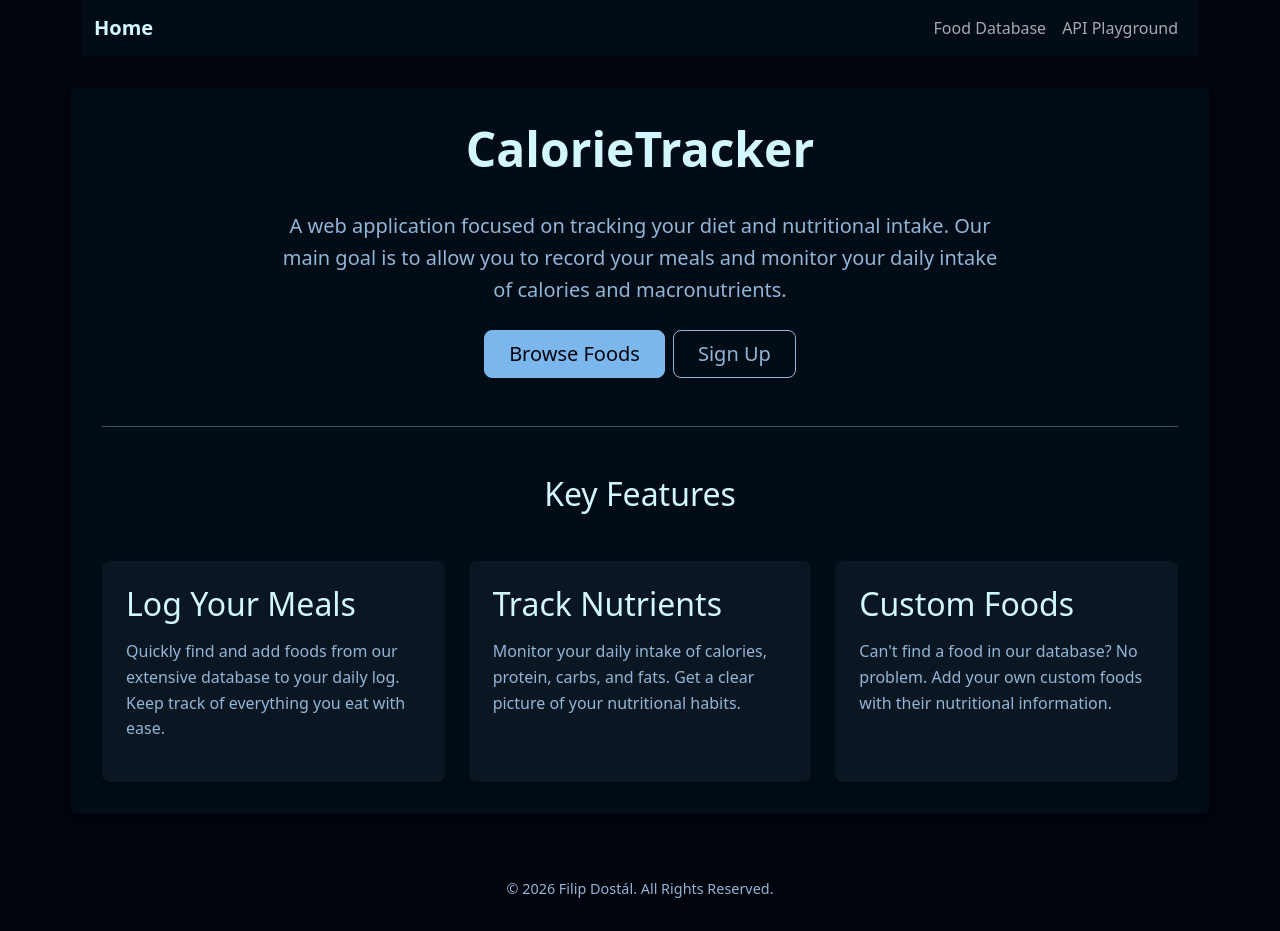
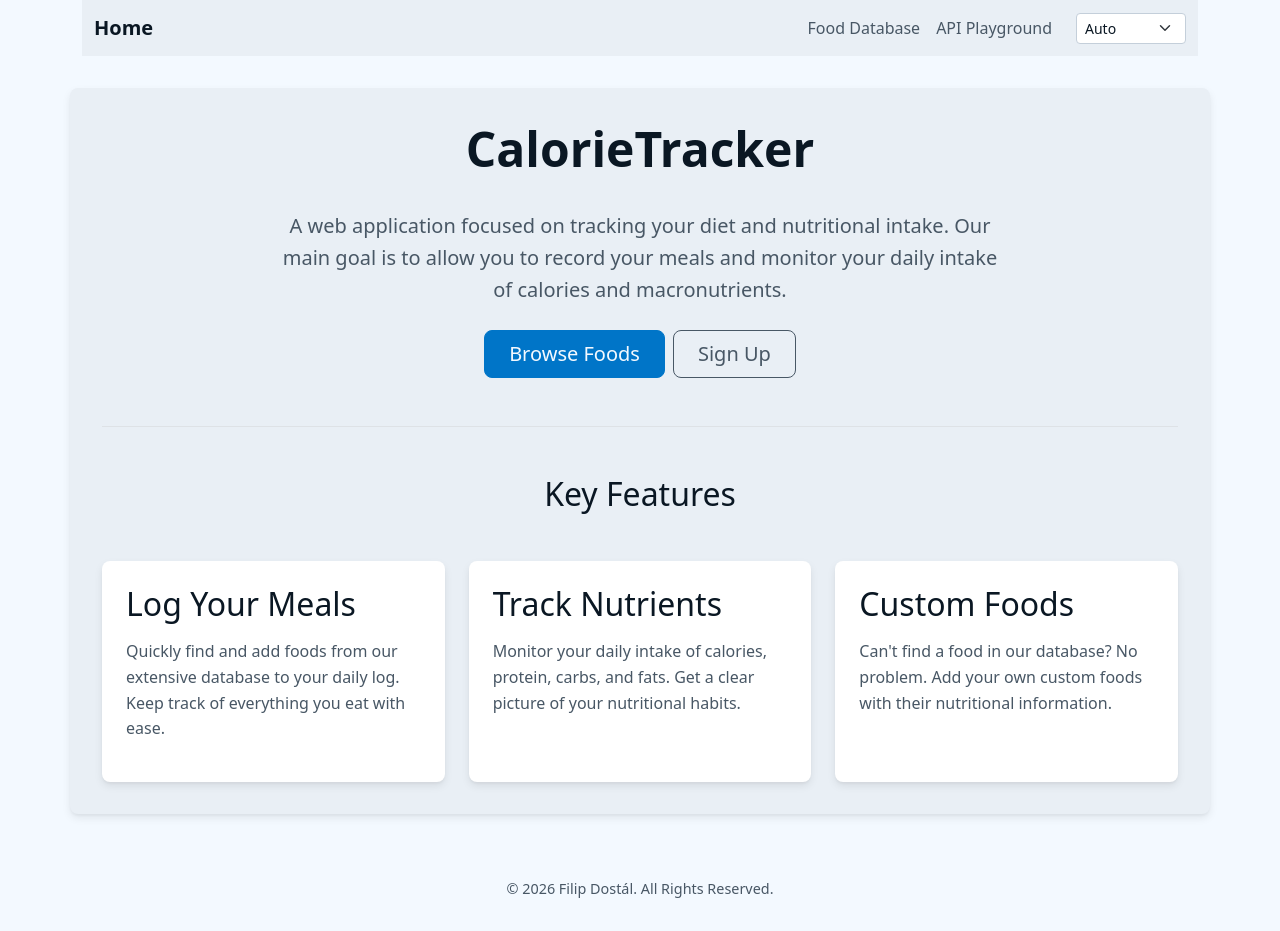
Before and after one commit to gyarab/2025_wt_prj_dostal, a Django app: template prj/app/templates/home.html in a window 1280 px wide. Run offline with Django 5.2, Linux system fonts and the light colour scheme; the template is opened without the code that fills it, so the values that code supplies are empty.

Commit message:
Fix light mode and add theme switcher
Agent-Logs-Url: https://github.com/gyarab/2025_wt_prj_dostal/sessions/d351e900-e5de-47e2-99e6-182ba16f23bf

Co-authored-by: filip-dostal <190580002+filip-dostal@users.noreply.github.com>

```diff
--- a/prj/app/static/app/style.css
+++ b/prj/app/static/app/style.css
@@ -1,4 +1,5 @@
-:root {
+:root,
+[data-bs-theme="dark"] {
   --bg-dark: oklch(0.1 0.03 247);
   --bg: oklch(0.15 0.03 247);
   --bg-light: oklch(0.2 0.03 247);
@@ -14,6 +15,24 @@
   --success: oklch(0.7 0.06 160);
   --info: oklch(0.7 0.06 260);
   --shadow: 0px 2px 2px hsla(0, 0%, 0%, 0.07), 0px 4px 4px hsla(0, 0%, 0%, 0.15);
+}
+
+[data-bs-theme="light"] {
+  --bg-dark: oklch(0.98 0.01 247);
+  --bg: oklch(0.95 0.01 247);
+  --bg-light: oklch(1 0 0);
+  --text: oklch(0.2 0.03 247);
+  --text-muted: oklch(0.45 0.03 247);
+  --highlight: oklch(0.82 0.04 247);
+  --border: oklch(0.85 0.02 247);
+  --border-muted: oklch(0.9 0.01 247);
+  --primary: oklch(0.55 0.16 247);
+  --secondary: oklch(0.62 0.1 67);
+  --danger: oklch(0.62 0.17 30);
+  --warning: oklch(0.75 0.15 100);
+  --success: oklch(0.65 0.15 160);
+  --info: oklch(0.62 0.13 260);
+  --shadow: 0px 2px 2px hsla(0, 0%, 0%, 0.03), 0px 4px 8px hsla(0, 0%, 0%, 0.08);
 }
 
 body {
@@ -75,6 +94,15 @@ body {
   color: var(--text);
 }
 
+.navbar .nav-link {
+  color: var(--text-muted);
+}
+
+.navbar .nav-link:hover,
+.navbar .nav-link:focus {
+  color: var(--text);
+}
+
 .content-wrapper {
   background-color: var(--bg);
   padding: 2rem;
@@ -128,6 +156,14 @@ footer {
   margin-top: auto;
 }
 
+.theme-switcher {
+  min-width: 110px;
+  max-width: 160px;
+  color: var(--text);
+  background-color: var(--bg-light);
+  border-color: var(--border);
+}
+
 /* API Playground Styles */
 .api-test {
   margin-top: 2rem;
--- a/prj/app/templates/base.html
+++ b/prj/app/templates/base.html
@@ -1,11 +1,21 @@
 {% load static %}
 <!DOCTYPE html>
-<html lang="en" data-bs-theme="dark">
+<html lang="en" data-bs-theme="light">
 
 <head>
     <meta charset="UTF-8">
     <meta name="viewport" content="width=device-width, initial-scale=1.0">
     <title>Home</title>
+    <script>
+        (() => {
+            const savedTheme = localStorage.getItem('theme');
+            const prefersDark = window.matchMedia('(prefers-color-scheme: dark)').matches;
+            const theme = savedTheme === 'dark' || savedTheme === 'light'
+                ? savedTheme
+                : (prefersDark ? 'dark' : 'light');
+            document.documentElement.setAttribute('data-bs-theme', theme);
+        })();
+    </script>
 
     <!-- Bootstrap CSS -->
     <link href="https://cdn.jsdelivr.net/npm/bootstrap@5.3.8/dist/css/bootstrap.min.css" rel="stylesheet">
@@ -40,6 +50,14 @@
                             <a class="nav-link" href="/api_playground">API Playground</a>
                         </li>
                     </ul>
+                    <div class="d-flex align-items-center ms-lg-3 mt-3 mt-lg-0">
+                        <label for="theme-switcher" class="visually-hidden">Theme</label>
+                        <select id="theme-switcher" class="form-select form-select-sm theme-switcher" aria-label="Color theme switcher">
+                            <option value="auto">Auto</option>
+                            <option value="light">Light</option>
+                            <option value="dark">Dark</option>
+                        </select>
+                    </div>
                 </div>
             </div>
         </nav>
@@ -59,6 +77,45 @@
     <script src="https://cdn.jsdelivr.net/npm/bootstrap@5.3.8/dist/js/bootstrap.bundle.min.js"
         integrity="sha384-FKyoEForCGlyvwx9Hj09JcYn3nv7wiPVlz7YYwJrWVcXK/BmnVDxM+D2scQbITxI"
         crossorigin="anonymous"></script>
+    <script>
+        (() => {
+            const root = document.documentElement;
+            const switcher = document.getElementById('theme-switcher');
+            const media = window.matchMedia('(prefers-color-scheme: dark)');
+
+            const resolveTheme = (setting) => {
+                if (setting === 'light' || setting === 'dark') {
+                    return setting;
+                }
+                return media.matches ? 'dark' : 'light';
+            };
+
+            const applyTheme = (setting) => {
+                root.setAttribute('data-bs-theme', resolveTheme(setting));
+            };
+
+            const getSetting = () => localStorage.getItem('theme') || 'auto';
+
+            const setSetting = (setting) => {
+                localStorage.setItem('theme', setting);
+                applyTheme(setting);
+            };
+
+            const currentSetting = getSetting();
+            switcher.value = currentSetting;
+            applyTheme(currentSetting);
+
+            switcher.addEventListener('change', (event) => {
+                setSetting(event.target.value);
+            });
+
+            media.addEventListener('change', () => {
+                if (getSetting() === 'auto') {
+                    applyTheme('auto');
+                }
+            });
+        })();
+    </script>
 </body>
 
 </html>
```
